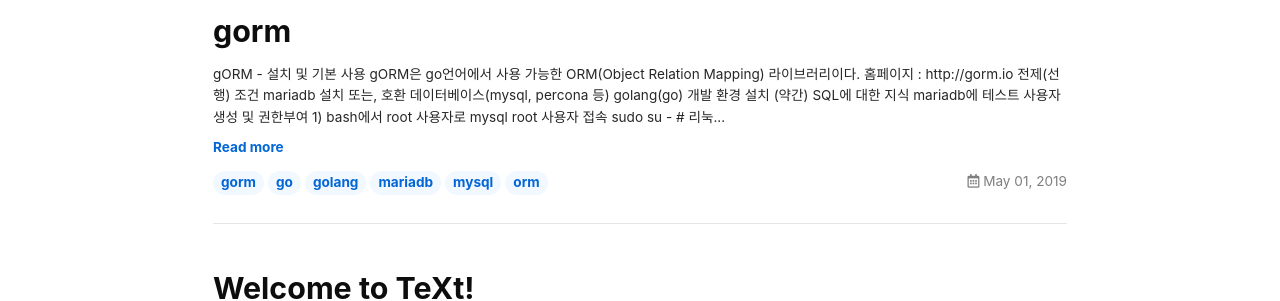
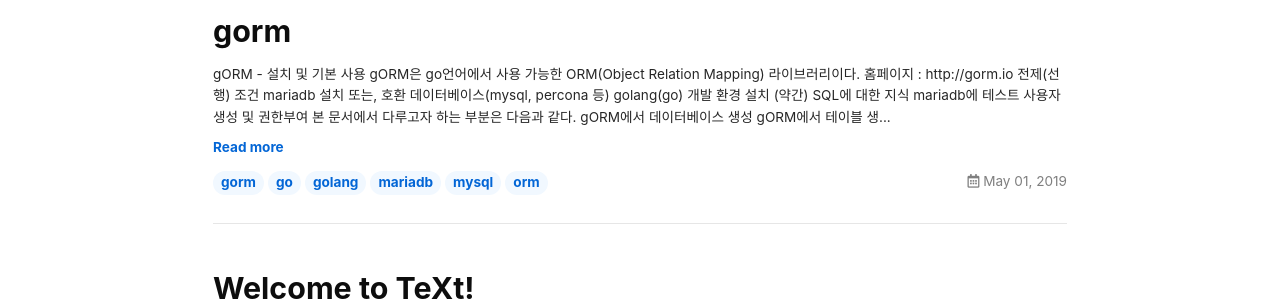
Before and after one commit to amoebamach/amoebamach.github.io, a Jekyll site: the page built from index.html, in a window 1280 px wide. Shown: the part 129-430 px from the top of the page. Built offline with Jekyll 4.4.1, drawn with Linux system fonts in a browser that asks for light colours; nearby versions of some CDN libraries; emoji names are drawn with the system emoji font; the list of posts is cut into pages by our own code.

Commit message:
Update 2019-05-01-gorm-tutorial.md

````diff
--- a/_posts/2019-05-01-gorm-tutorial.md
+++ b/_posts/2019-05-01-gorm-tutorial.md
@@ -15,6 +15,14 @@ mermaid: true
 - (약간) SQL에 대한 지식
 ---
 ## mariadb에 테스트 사용자 생성 및 권한부여
+
+본 문서에서 다루고자 하는 부분은 다음과 같다.
+- gORM에서 데이터베이스 생성
+- gORM에서 테이블 생성
+- gORM에서 간단한 SQL Query 수행
+
+> 이를 위해, 해당 테스트가 모두 가능한 MySQL 사용자를 생성하기로 한다.
+> root 사용자로 할 수 있으나, 이는 배제하기로 한다.
 
 #### 1) bash에서 root 사용자로 mysql root 사용자 접속
 ```bash
@@ -71,14 +79,22 @@ go get -u github.com/jinzhu/gorm
 >mach@mach-W650EH:~$
 >```
 ---
+
 ## gORM 용 MySQL 드라이버 설치
+
+mysql, postgresql등 데이터베이스 별로 설치가 필요하다.
+
 ```bash
 go get github.com/go-sql-driver/mysql
 ```
+
 ---
 ## MySQL 쿼리 로그 설정
-- mysql 쿼리를 추적하기 위하여 로그를 설정
-```mysql
+- mysql 쿼리를 추적하기 위하여, MySQL 수준에서 수행되는 쿼리를 로그 파일로 출력하도록 설정
+- gorm은 GoLang에 치우친 데이터베이스 처리 구현을 보여주는데, 때떄로, 개발자는 실제 데이터베이스에서 어떤 명령어가 수행되는지 궁금한 경우가 있다.
+- 또는, 순수 데이터베이스 수준에서 쿼리를 튜닝을 하고 싶은 경우에도 수행되는 SQL 쿼리 및 수행시간을 추적하여, 분석/튜닝하는 용도로 사용할 경우가 있다.
+
+```sql
 MariaDB [(none)]> SET GLOBAL general_log = 1;
 Query OK, 0 rows affected (0.00 sec)
 
@@ -92,8 +108,17 @@ MariaDB [(none)]> SELECT @@log_output, @@general_log, @@general_log_file;
 
 MariaDB [(none)]>
 ```
+- 위처럼 설정한 경우, MySQL 서버는 자신이 수행한 명령을 로그 파일로 출력하게 되는데, 그 출력은 다음과 같이 확인한다.
+
+아래 처럼 수행해서 결과를 보이는 경우가 있다.(운영체제 및 mysql 환경설정 세팅에 따라 다르다)
 ```bash
 tail -f /var/log/mysql/mysql.log
+```
+
+아래 처럼 수행해서 결과를 보이는 경우가 있다.(운영체제 및 mysql 환경설정 세팅에 따라 다르다)
+아래에서 'mach-W650EH'은 컴퓨터 이름으로 개인별/장비별로 차이가 있을 수 있다.
+```bash
+sudo tail -f /var/lib/mysql/mach-W650EH.log
 ```
 
 ---
@@ -177,7 +202,13 @@ $ sudo tail -f /var/lib/mysql/mach-W650EH.log
 
 
 ```
-- MySQL 로그파일명은 각 사용자별로 다르니, 로그 파일 설정시 확인하기 바란다.
+
+- MySQL 로그파일명은 각 사용자별/장비별로 다르니, 위에서 설정한 MySQL 로그 파일 설정의 출력 내용을 확인하기 바란다.
+- 또는, 아래 명령을 MySQL 콘솔에서 실행하여 현재 설정을 알 수 있다.
+```sql
+ SELECT @@log_output, @@general_log, @@general_log_file;
+```
+
 ---
 ## 3. 테이블 생성 및 간단 CRUD
 
@@ -231,6 +262,14 @@ func  main() {
 }
 
 ```
+
+>
+> 위에서 gORM 데이터베이스 연결 파라메터에서 시간대역을 지정하는 부분이 있다.
+> 보통, tz(time zone)을 사용한 경우를 많이 볼 수 있다. 과거에 주로 행하던 방법이다.
+> gORM에서는 이는 구현하고 있지 않다. 에러는 없겠으나, tz으로 기술하면, GMT(그리니치 민 타임, 즉, 영국 런던 시간)로 하드코딩으로 세팅해 버린다.
+>
+> loc를 사용하여, Asia/Seoul등으로, 제대로 시간대역을 세팅할 수 있을 것이다.
+
 
 MySQL의 쿼리 로그를 통한 결과 확인
 
@@ -291,4 +330,8 @@ MariaDB [testdb]>
 - 전부 삭제했으나, 레코드가 여전히 존재하는 것처럼 보인다.
 - gORM은 실제 데이터를 삭제하지는 않고, 삭제 시간을 갱신해서 입력한다. 즉, deleted_at이 null 값이 아니라면, 데이터는 삭제된 것이다.
 - 이는 성능을 고려한 구현방법이다.(gorm에서 delete 구현은, 데이터베이스 연산 update로 구현한다. 이유는 성능때문이다. 고수의 테크닉이다.)
-- gORM의 Auto Migration은 스키마를 생성하기만 한다. 테이블 생성, 신규 컬럼 추가, 신규 인덱스 추가를 하며, 기존 스키마를 변경(alter)하는 기능은 수행하지 않는다. 이 외의 기능은 별도 함수
+- gORM의 Auto Migration은 스키마를 생성하기만 한다. 테이블 생성, 신규 컬럼 추가, 신규 인덱스 추가를 하며, 기존 스키마를 변경(alter)하는 기능은 수행하지 않는다. 이 외의 기능은 별도 함수를 호출하여 달성해야 한다.
+
+## 결론
+간단하게, gORM 사용법을 알아보았다. 이는 gORM 전체 내용 중, 일부에 국한된다. 일부 기능으로도 다양한 기능을 구현할 수 있다.
+보다 많은 정보는 gORM 홈페이지에서 찾아보기 바란다.
````
